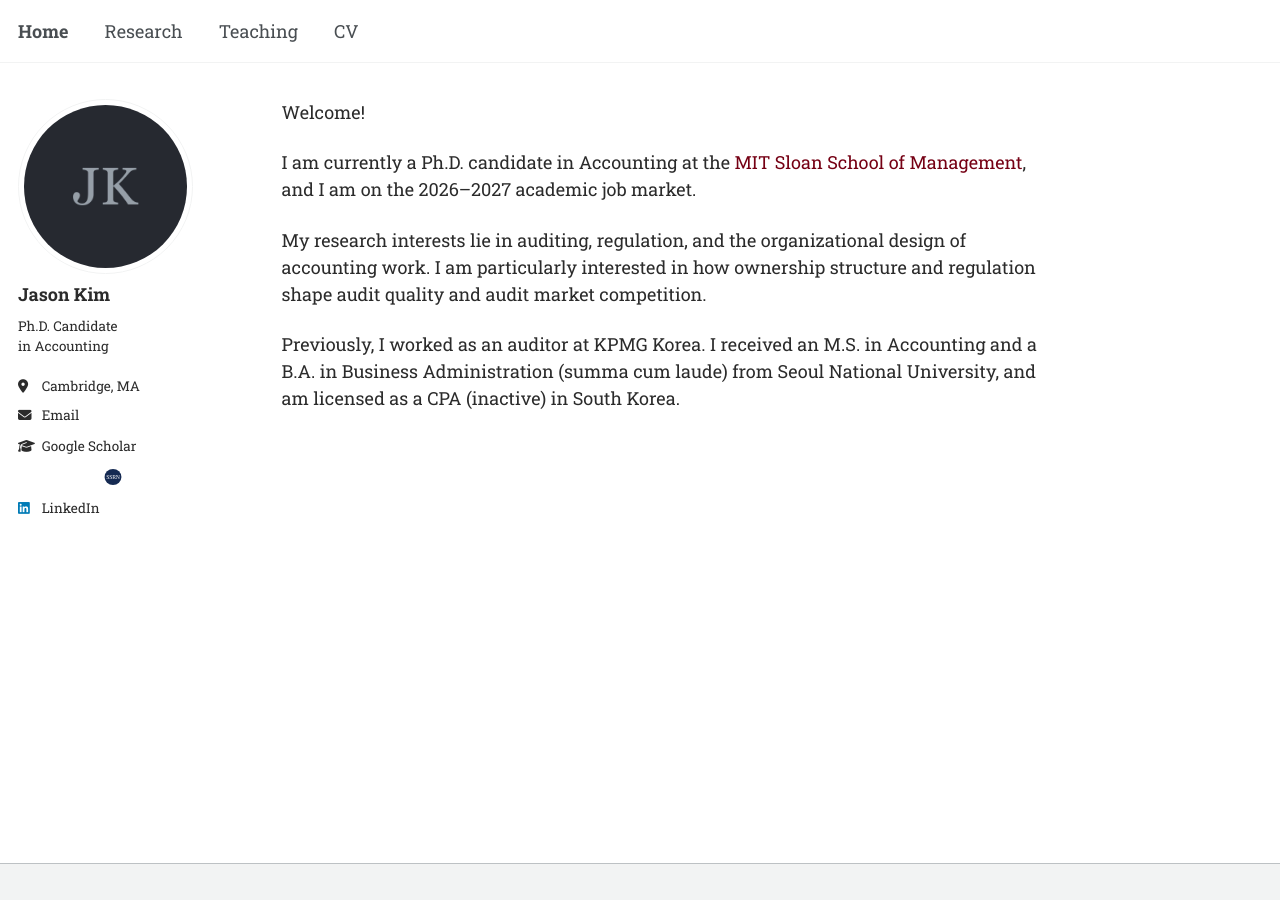
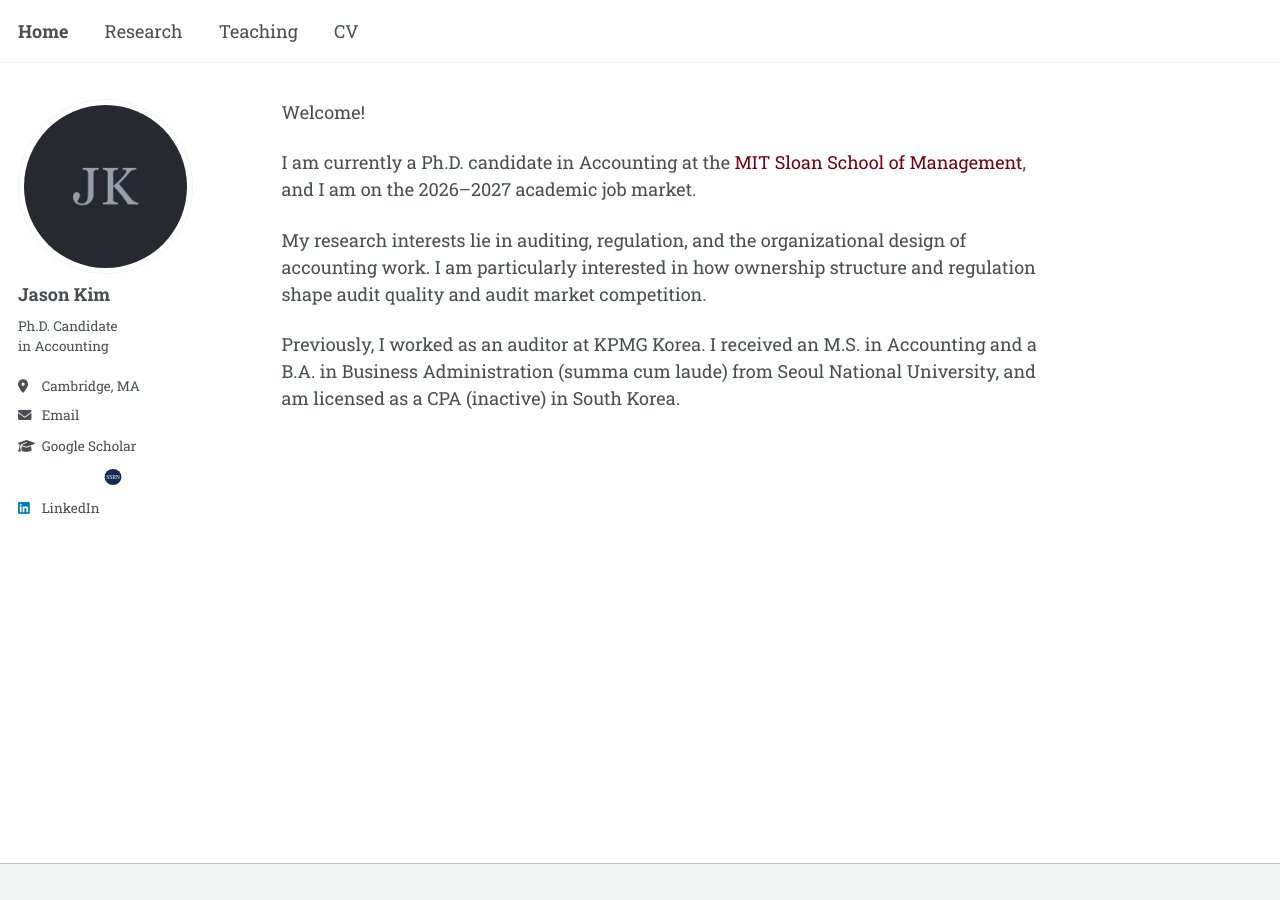
Before and after one commit to jgkim262/jgkim262.github.io, a Jekyll site: the page built from _pages/about.md, in a window 1280 px wide. Built offline with Jekyll 4.4.1, drawn with Linux system fonts in a browser that asks for light colours; a style sheet for code colours, icons or effects is not loaded.

Commit message:
Match Tim de Silva's body text color (#494e52)
Co-Authored-By: Claude Opus 5 (1M context) <noreply@anthropic.com>

```diff
--- a/_sass/theme/_default_light.scss
+++ b/_sass/theme/_default_light.scss
@@ -41,7 +41,7 @@ $sidebar-screen-min-width   : 1024px;
     --global-link-color-visited         : #750014;
     --global-masthead-link-color        : #{$dark-gray};
     --global-masthead-link-color-hover  : mix(#000, #{$gray}, 25%);
-    --global-text-color                 : #2b2b2b;
+    --global-text-color                 : #494e52;  // matches timdesilva.me
     --global-text-color-light           : #{$light-gray};
     --global-thead-color                : #{$lighter-gray};
 }
```
